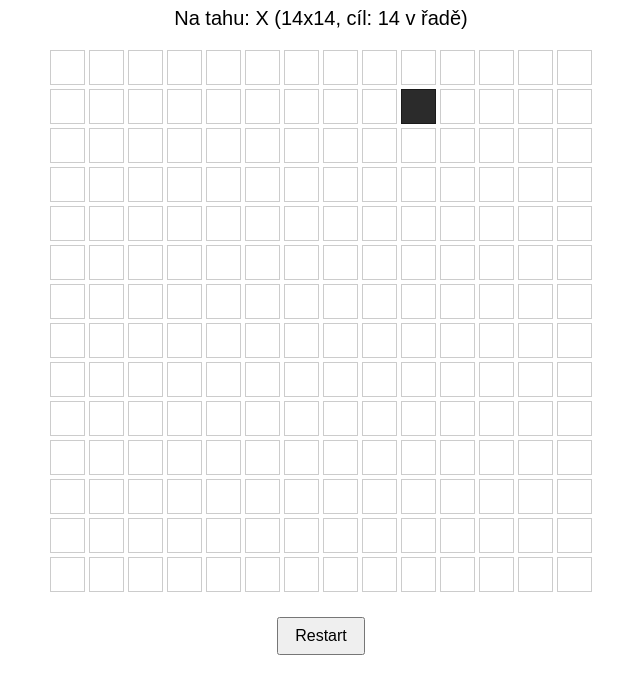
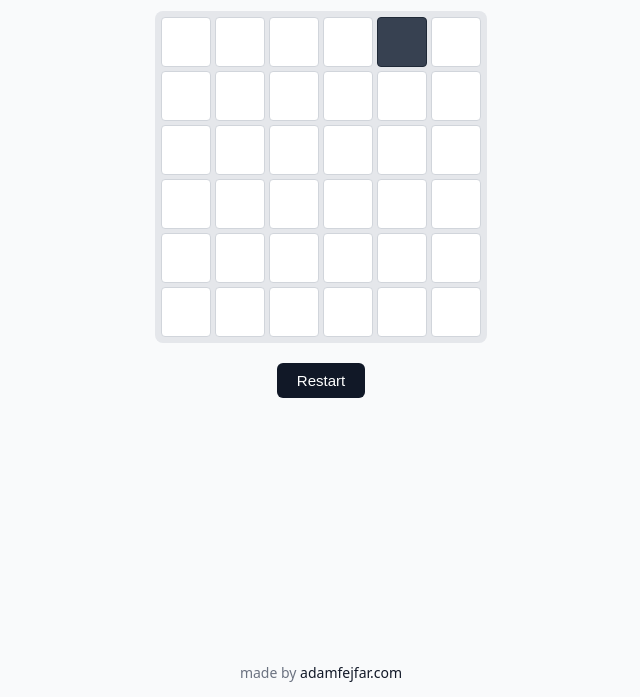
Before and after one commit to F3jfy/piskvorky-random, a plain HTML site: page index.html in a window 1280 px wide. Shown: the part 103-800 px from the top of the page, without its empty margins (319-959 px from the left). Drawn offline with Linux system fonts and the light colour scheme.

Commit message:
Úprava rozmezí velikosti pole na 2 až 6, doladění vzhledu a patička

```diff
--- a/index.html
+++ b/index.html
@@ -14,6 +14,10 @@
 
     <button id="restart">Restart</button>
 
+    <footer>
+        made by <a href="https://adamfejfar.com" target="_blank" rel="noopener noreferrer">adamfejfar.com</a>
+    </footer>
+
     <script src="random_script.js"></script>
     <script src="script.js"></script>
 </body>
--- a/script.js
+++ b/script.js
@@ -2,14 +2,14 @@ const boardElement = document.getElementById("board");
 const statusText = document.getElementById("status");
 const restartBtn = document.getElementById("restart");
 
-let BOARD_SIZE = 10;
-let WIN_LENGTH = 10;
+let BOARD_SIZE = 3;
+let WIN_LENGTH = 3;
 let currentPlayer = "X";
 let board = [];
 let isGameOver = false;
 
 function initBoard() {
-    BOARD_SIZE = getRandomFromMap(10, 14);
+    BOARD_SIZE = getRandomFromMap(2, 6);
     WIN_LENGTH = BOARD_SIZE;
 
     board = Array(BOARD_SIZE * BOARD_SIZE).fill("");
@@ -18,9 +18,10 @@ function initBoard() {
     statusText.textContent = `Na tahu: ${currentPlayer} (${BOARD_SIZE}x${BOARD_SIZE}, cíl: ${WIN_LENGTH} v řadě)`;
 
     boardElement.innerHTML = "";
-    boardElement.style.gridTemplateColumns = `repeat(${BOARD_SIZE}, 35px)`;
+    boardElement.style.gridTemplateColumns = `repeat(${BOARD_SIZE}, 50px)`;
 
-    const obstacleCount = getRandomFromMap(1, 2);
+    const maxObstacles = BOARD_SIZE <= 2 ? 1 : 2;
+    const obstacleCount = getRandomFromMap(1, maxObstacles);
     const obstacleIndices = new Set();
     while (obstacleIndices.size < obstacleCount) {
         obstacleIndices.add(getRandomFromMap(0, BOARD_SIZE * BOARD_SIZE - 1));
--- a/style.css
+++ b/style.css
@@ -1,49 +1,95 @@
+* {
+    box-sizing: border-box;
+    margin: 0;
+    padding: 0;
+}
+
 body {
-    font-family: sans-serif;
+    font-family: system-ui, -apple-system, BlinkMacSystemFont, "Segoe UI", Roboto, sans-serif;
+    background-color: #f9fafb;
+    color: #111827;
+    min-height: 100vh;
     display: flex;
     flex-direction: column;
     align-items: center;
-    margin-top: 30px;
+    padding: 30px 15px 15px;
+}
+
+h1 {
+    font-size: 28px;
+    font-weight: 700;
+    margin-bottom: 8px;
 }
 
 #status {
-    font-size: 20px;
-    margin-bottom: 10px;
+    font-size: 16px;
+    color: #4b5563;
+    margin-bottom: 16px;
 }
 
 #board {
     display: grid;
     gap: 4px;
-    margin: 10px 0;
+    background-color: #e5e7eb;
+    padding: 6px;
+    border-radius: 8px;
 }
 
 .cell {
-    width: 35px;
-    height: 35px;
-    font-size: 18px;
+    width: 50px;
+    height: 50px;
+    font-size: 24px;
     font-weight: bold;
     cursor: pointer;
-    background-color: #fff;
-    border: 1px solid #ccc;
+    background-color: #ffffff;
+    border: 1px solid #d1d5db;
+    border-radius: 4px;
     display: flex;
     align-items: center;
     justify-content: center;
+    transition: background-color 0.15s ease;
 }
 
 .cell:hover:not(.obstacle):not(:disabled) {
-    scale: 1.05;
-    transition: all 0.15s ease;
+    background-color: #f3f4f6;
 }
 
 .cell.obstacle {
-    background-color: #2b2b2b;
-    border-color: #1a1a1a;
+    background-color: #374151;
+    border-color: #1f2937;
     cursor: not-allowed;
 }
 
 #restart {
-    margin-top: 15px;
-    padding: 8px 16px;
-    font-size: 16px;
+    margin-top: 20px;
+    padding: 9px 20px;
+    font-size: 15px;
+    font-weight: 500;
+    color: #ffffff;
+    background-color: #111827;
+    border: none;
+    border-radius: 6px;
     cursor: pointer;
+    transition: background-color 0.15s ease;
 }
+
+#restart:hover {
+    background-color: #374151;
+}
+
+footer {
+    margin-top: auto;
+    padding-top: 25px;
+    font-size: 14px;
+    color: #6b7280;
+}
+
+footer a {
+    color: #111827;
+    text-decoration: none;
+    font-weight: 500;
+}
+
+footer a:hover {
+    text-decoration: underline;
+}
```
